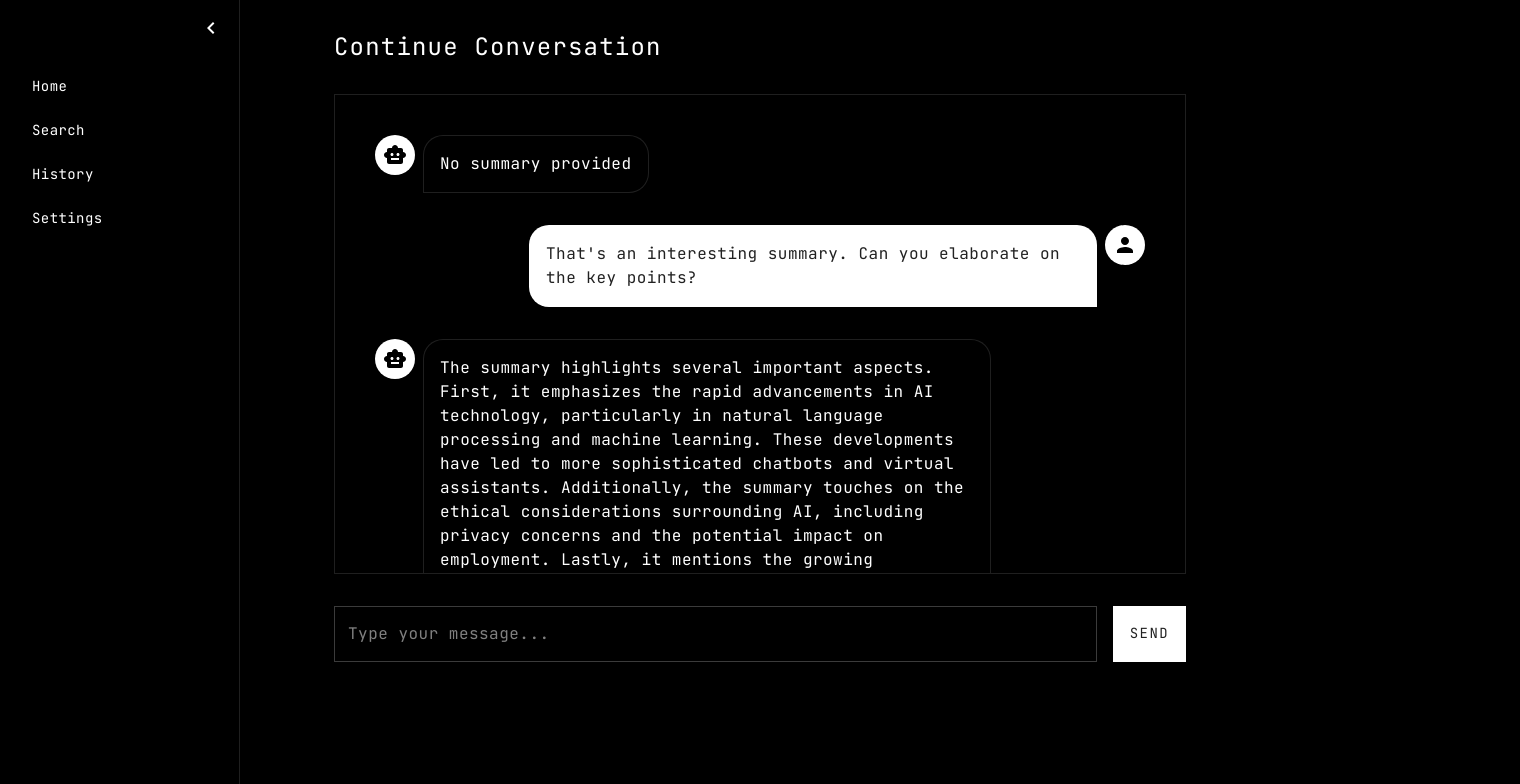
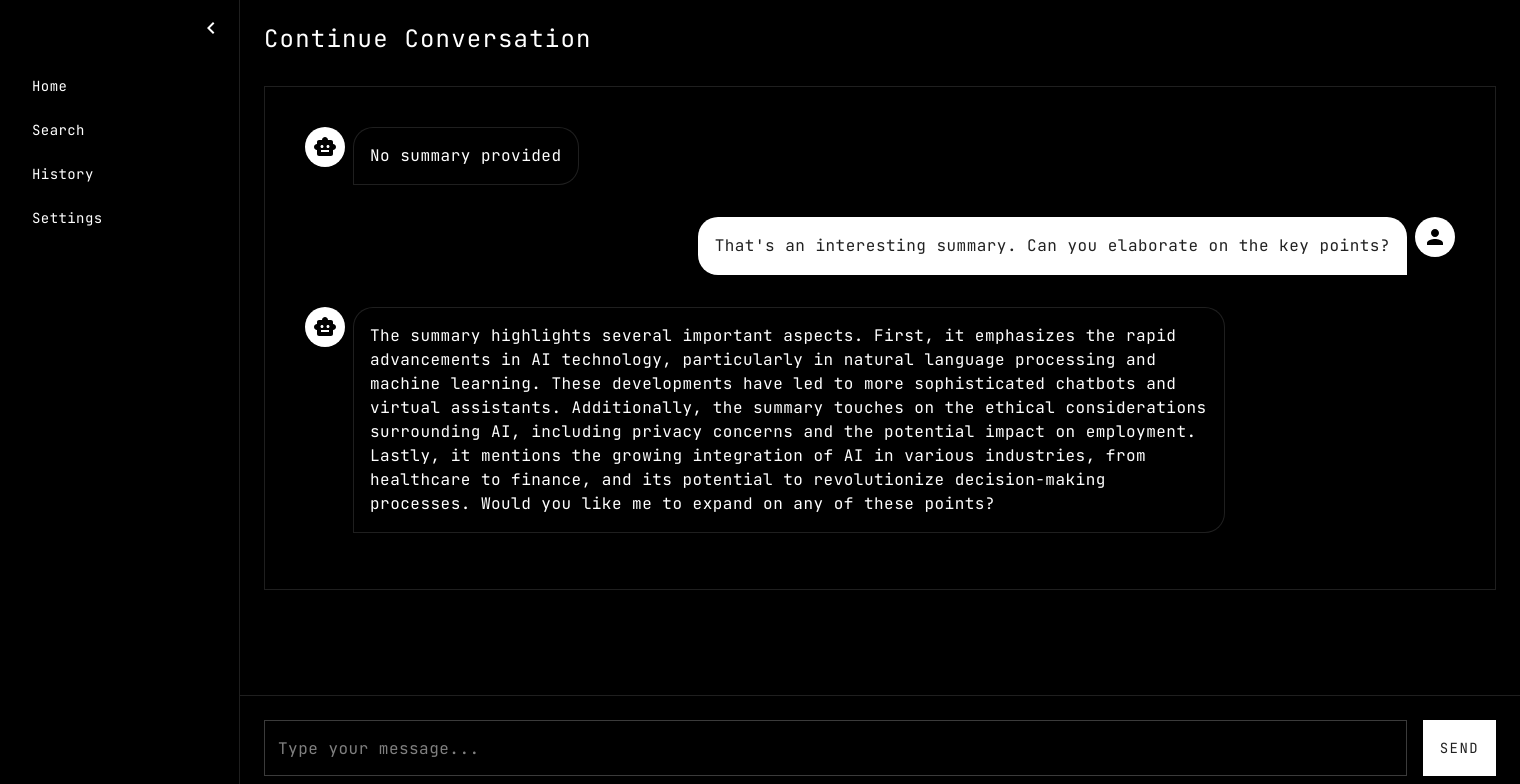
Before and after one commit to patelnilay251/search-frontend, a Next.js app: page /conversation in a window 1280 px wide. Shown: the top 784 px of the page, 1520 px wide, since content can reach past the window. Built offline with nearby package versions, Linux system fonts and the light colour scheme.

Commit message:
"Shared Layout"

```diff
--- a/app/components/ConversationContinuation.tsx
+++ b/app/components/ConversationContinuation.tsx
@@ -1,10 +1,10 @@
 'use client'
 
-import React, { useState } from 'react'
-import { motion, AnimatePresence } from 'framer-motion'
-import { Typography, Paper, Container, Box, TextField, Button, List, ListItem, Avatar } from '@mui/material'
-import PersonIcon from '@mui/icons-material/Person';
-import SmartToyIcon from '@mui/icons-material/SmartToy';
+import React, { useState, useRef, useEffect } from 'react'
+import { motion, AnimatePresence, LayoutGroup } from 'framer-motion'
+import { Typography, Paper, Box, TextField, Button, List, ListItem, Avatar } from '@mui/material'
+import PersonIcon from '@mui/icons-material/Person'
+import SmartToyIcon from '@mui/icons-material/SmartToy'
 
 const containerVariants = {
   hidden: { opacity: 0 },
@@ -29,6 +29,7 @@ const itemVariants = {
 }
 
 interface Message {
+  id: number;
   text: string;
   sender: 'user' | 'bot';
 }
@@ -39,29 +40,53 @@ interface ConversationContinuationProps {
 
 export default function ConversationContinuation({ summary }: ConversationContinuationProps) {
   const [messages, setMessages] = useState<Message[]>([
-    { text: summary, sender: 'bot' },
-    { text: "That's an interesting summary. Can you elaborate on the key points?", sender: 'user' },
-    { text: "The summary highlights several important aspects. First, it emphasizes the rapid advancements in AI technology, particularly in natural language processing and machine learning. These developments have led to more sophisticated chatbots and virtual assistants. Additionally, the summary touches on the ethical considerations surrounding AI, including privacy concerns and the potential impact on employment. Lastly, it mentions the growing integration of AI in various industries, from healthcare to finance, and its potential to revolutionize decision-making processes. Would you like me to expand on any of these points?", sender: 'bot' },
+    { id: 1, text: summary, sender: 'bot' },
+    { id: 2, text: "That's an interesting summary. Can you elaborate on the key points?", sender: 'user' },
+    { id: 3, text: "The summary highlights several important aspects. First, it emphasizes the rapid advancements in AI technology, particularly in natural language processing and machine learning. These developments have led to more sophisticated chatbots and virtual assistants. Additionally, the summary touches on the ethical considerations surrounding AI, including privacy concerns and the potential impact on employment. Lastly, it mentions the growing integration of AI in various industries, from healthcare to finance, and its potential to revolutionize decision-making processes. Would you like me to expand on any of these points?", sender: 'bot' },
   ])
   const [newMessage, setNewMessage] = useState('')
+  const [nextId, setNextId] = useState(4)
+  const messagesEndRef = useRef<HTMLDivElement>(null)
+
+  const scrollToBottom = () => {
+    messagesEndRef.current?.scrollIntoView({ behavior: "smooth" })
+  }
+
+  useEffect(scrollToBottom, [messages])
 
   const handleSendMessage = (e: React.FormEvent) => {
     e.preventDefault()
     if (newMessage.trim()) {
-      setMessages([...messages, { text: newMessage, sender: 'user' }])
+      const userMessage = { id: nextId, text: newMessage, sender: 'user' as const }
+      setMessages(prevMessages => [...prevMessages, userMessage])
       setNewMessage('')
+      setNextId(prevId => prevId + 1)
+
       // Simulate bot response
       setTimeout(() => {
-        setMessages(prevMessages => [...prevMessages, {
+        const botMessage = {
+          id: nextId + 1,
           text: "That's an interesting point. Based on the current developments in AI, we can expect to see even more advanced applications in the near future. For example, AI-driven personalized medicine could revolutionize healthcare by tailoring treatments to individual genetic profiles. In the realm of education, AI tutors might provide customized learning experiences for students. However, these advancements also raise important questions about data privacy and the ethical use of AI. What are your thoughts on balancing innovation with ethical considerations?",
-          sender: 'bot'
-        }])
+          sender: 'bot' as const
+        }
+        setMessages(prevMessages => [...prevMessages, botMessage])
+        setNextId(prevId => prevId + 2)
       }, 1000)
     }
   }
 
   return (
-    <Container maxWidth="md" sx={{ py: 4 }}>
+    <Box
+      sx={{
+        display: 'flex',
+        flexDirection: 'column',
+        height: '100vh',
+        width: '100vw',
+        overflow: 'hidden',
+        bgcolor: 'background.default'
+      }}
+    >
+      <Box sx={{ p: 3, flexGrow: 1, overflowY: 'auto' }}>
         <motion.div
           initial="hidden"
           animate="visible"
@@ -70,16 +95,18 @@ export default function ConversationContinuation({ summary }: ConversationContin
           <Typography variant="h4" gutterBottom sx={{ fontSize: '1.5rem', mb: 4 }}>
             Continue Conversation
           </Typography>
-        <Paper elevation={0} sx={{ p: 3, mb: 4, maxHeight: '60vh', overflowY: 'auto' }}>
+          <Paper elevation={0} sx={{ p: 3, mb: 4, bgcolor: 'background.paper' }}>
+            <LayoutGroup>
               <List>
                 <AnimatePresence>
-              {messages.map((message, index) => (
+                  {messages.map((message) => (
                     <motion.div
-                  key={index}
-                  variants={itemVariants}
-                  initial="hidden"
-                  animate="visible"
-                  exit="hidden"
+                      key={message.id}
+                      layout
+                      initial={{ opacity: 0, y: 50 }}
+                      animate={{ opacity: 1, y: 0 }}
+                      exit={{ opacity: 0, y: -50 }}
+                      transition={{ type: 'spring', stiffness: 500, damping: 50 }}
                     >
                       <ListItem sx={{ display: 'flex', justifyContent: message.sender === 'user' ? 'flex-end' : 'flex-start', mb: 2 }}>
                         <Box sx={{ display: 'flex', maxWidth: '80%' }}>
@@ -92,7 +119,7 @@ export default function ConversationContinuation({ summary }: ConversationContin
                             elevation={0}
                             sx={{
                               p: 2,
-                          bgcolor: message.sender === 'user' ? 'primary.main' : 'background.paper',
+                              bgcolor: message.sender === 'user' ? 'primary.main' : 'background.default',
                               color: message.sender === 'user' ? 'primary.contrastText' : 'text.primary',
                               borderRadius: message.sender === 'user' ? '20px 20px 0 20px' : '20px 20px 20px 0'
                             }}
@@ -110,8 +137,13 @@ export default function ConversationContinuation({ summary }: ConversationContin
                   ))}
                 </AnimatePresence>
               </List>
+            </LayoutGroup>
+            <div ref={messagesEndRef} />
           </Paper>
-        <Box component="form" onSubmit={handleSendMessage} sx={{ display: 'flex', gap: 2 }}>
+        </motion.div>
+      </Box>
+      <Box component="form" onSubmit={handleSendMessage} sx={{ p: 3, borderTop: 1, borderColor: 'divider' }}>
+        <Box sx={{ display: 'flex', gap: 2 }}>
           <TextField
             fullWidth
             variant="outlined"
@@ -134,7 +166,7 @@ export default function ConversationContinuation({ summary }: ConversationContin
             Send
           </Button>
         </Box>
-      </motion.div>
-    </Container>
+      </Box>
+    </Box>
   )
 }
--- a/app/conversation/page.tsx
+++ b/app/conversation/page.tsx
@@ -7,5 +7,5 @@ export default function ConversationPage() {
   const searchParams = useSearchParams()
   const summary = searchParams.get('summary') || 'No summary provided'
 
-  return <ConversationContinuation summary={summary} />
+  return <ConversationContinuation summary={summary}/>
 }
```
Lines whose indentation alone changed are shown as unchanged.
